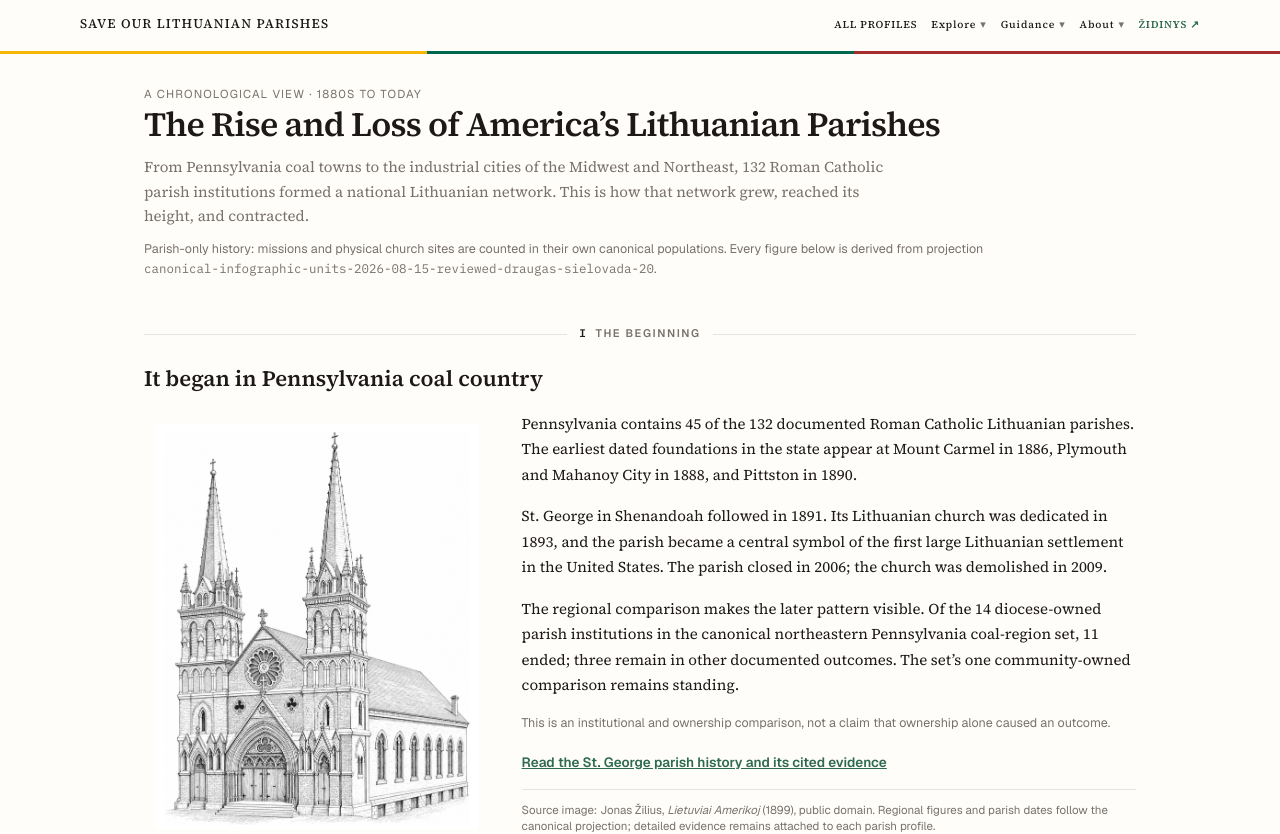
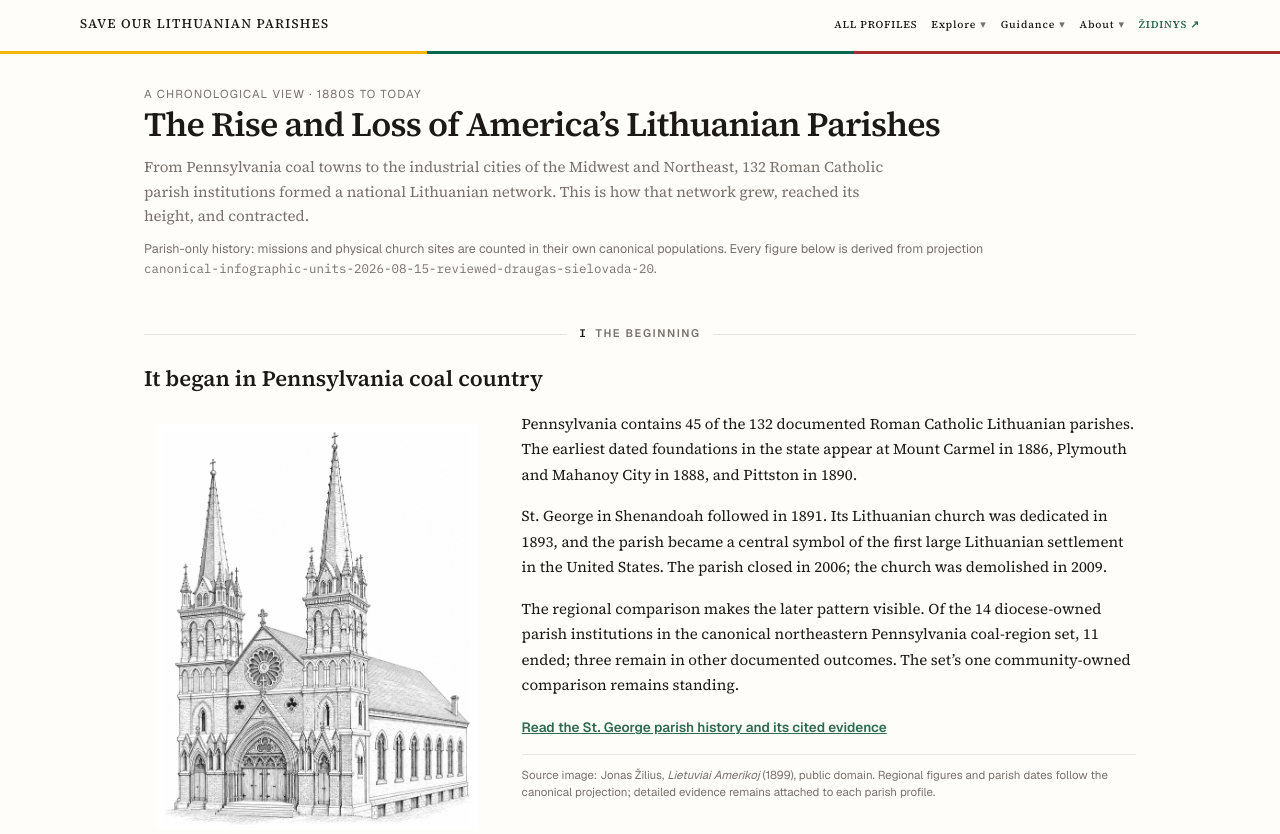
Before and after one commit to LietuvaAI/save-our-lithuanian-parishes, a Next.js app: page /history in a window 1280 px wide. Shown: the top 834 px of the page. Built offline with nearby package versions, Linux system fonts and the light colour scheme.

Commit message:
Remove ownership caveat from History

```diff
--- a/app/history/page.tsx
+++ b/app/history/page.tsx
@@ -108,10 +108,6 @@ export default function HistoryPage() {
               set, {counts.coalRegion.diocese_ended} ended; three remain in other
               documented outcomes. The set&rsquo;s one community-owned comparison
               remains standing.
-            </p>
-            <p className="font-sans text-support-copy text-muted">
-              This is an institutional and ownership comparison, not a claim
-              that ownership alone caused an outcome.
             </p>
             <Link href={`/parishes/${shenandoahSlug}`} className="inline-block font-sans text-body-copy font-semibold underline hover:text-accent">
               Read the St. George parish history and its cited evidence
```
